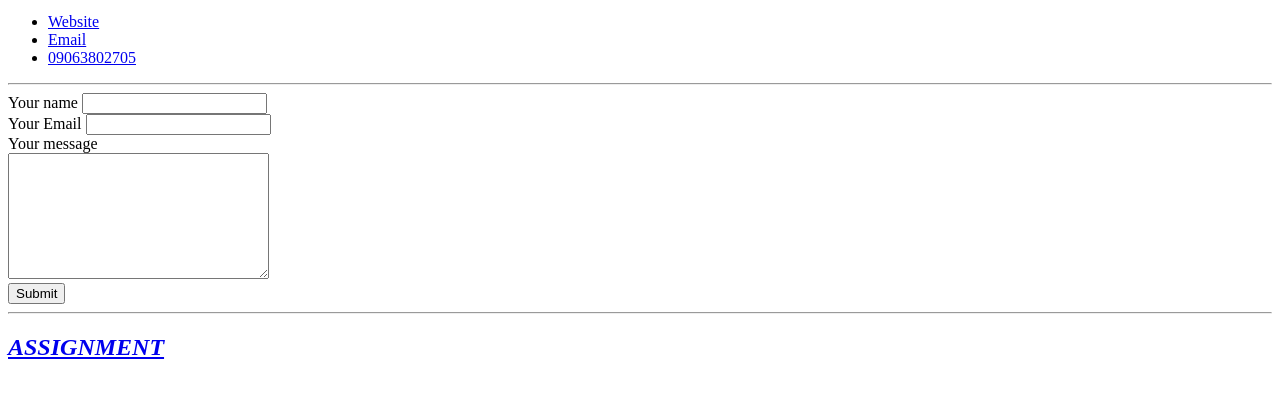
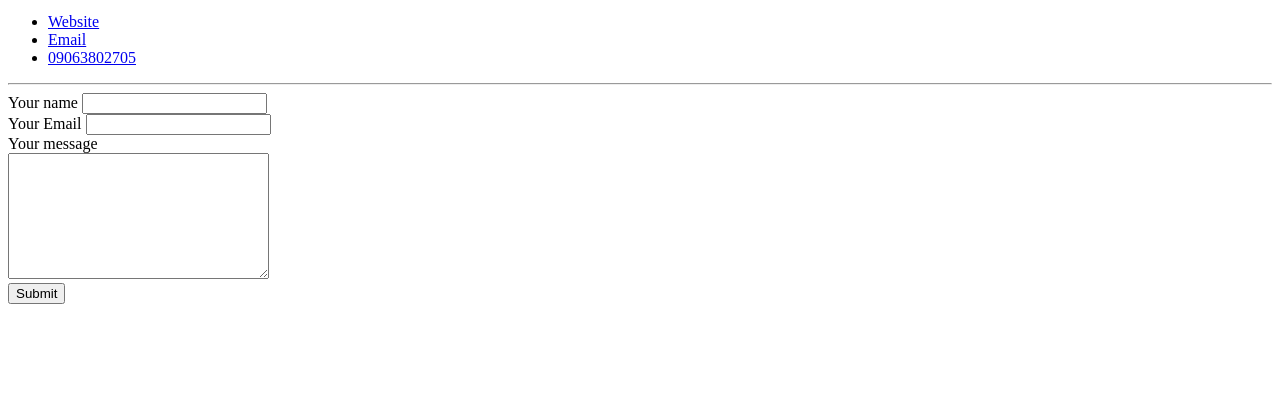
Before and after one commit to Richard-Emmanuel/CV, a plain HTML site: page Contact me.html in a window 1280 px wide. Shown: the part 101-498 px from the top of the page. Drawn offline with Linux system fonts and the light colour scheme.

Commit message:
Update Contact me.html

```diff
--- a/Contact me.html
+++ b/Contact me.html
@@ -21,9 +21,6 @@
     <label>Your message <br><textarea name="your message" rows="8" cols="30"></textarea> </label><br>
     <input type="submit">
   </form>
-  <hr>
-<a target="_blank" href="Assignment.html"><strong><em><h2>ASSIGNMENT</h2></em></strong></a>
-  </form>
 </body>
 
 </html>
```
